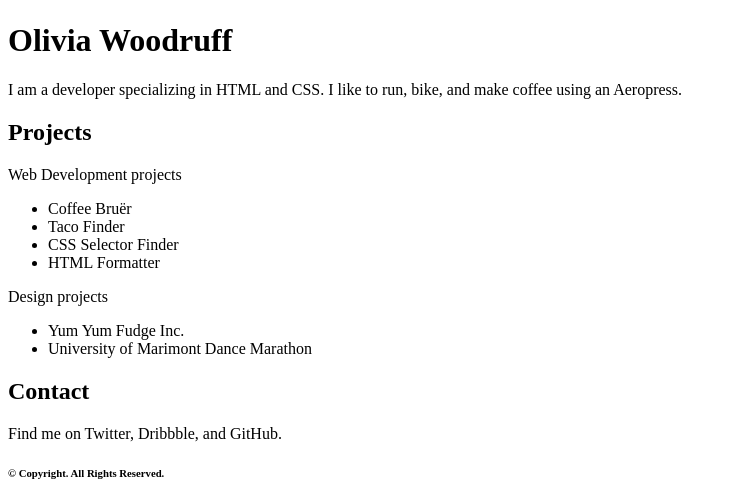
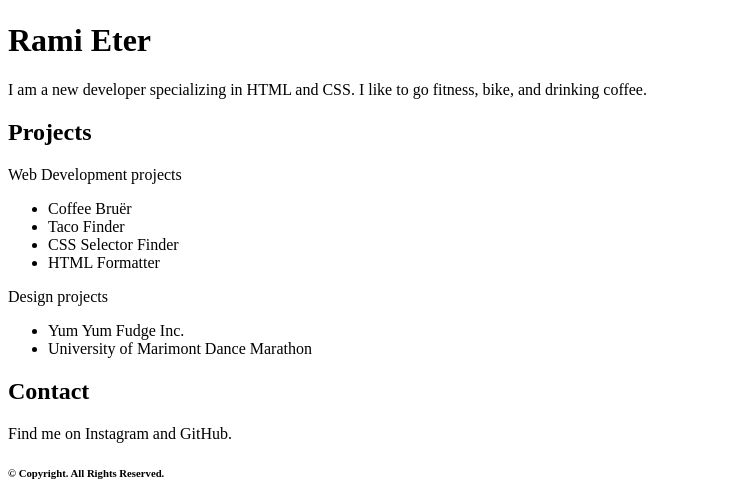
Before and after one commit to Rakiol/First-Css-Project, a plain HTML site: page index.html in a window 1280 px wide. Shown: the part 311-815 px from the top of the page, without its empty margins (0-736 px from the left). Drawn offline with Linux system fonts and the light colour scheme.

Commit message:
Update index.html

```diff
--- a/index.html
+++ b/index.html
@@ -2,15 +2,15 @@
 <html>
 
 <head>
-  <title></title>
+  <title>Lets Go</title>
   <link href="style.css" type="text/css" rel="stylesheet">
 </head>
 
 <body>
   <div class="header">
     <img src="https://content.codecademy.com/courses/freelance-1/unit-2/travel.jpeg" />
-    <h1>Olivia Woodruff</h1>
-    <p class="about-me">I am a developer specializing in HTML and CSS. I like to run, bike, and make coffee using an Aeropress.</p>
+    <h1>Rami Eter</h1>
+    <p class="about-me">I am a new developer specializing in HTML and CSS. I like to go fitness, bike, and drinking coffee.</p>
   </div>
 
   <h2>Projects</h2>
@@ -28,7 +28,7 @@
     <li>University of Marimont Dance Marathon</li>
   </ul>
   <h2>Contact</h2>
-  <p>Find me on Twitter, Dribbble, and GitHub.</p>
+  <p>Find me on Instagram and GitHub.</p>
 
   <h6>&copy; Copyright. All Rights Reserved.</h6>
 </body>
```
